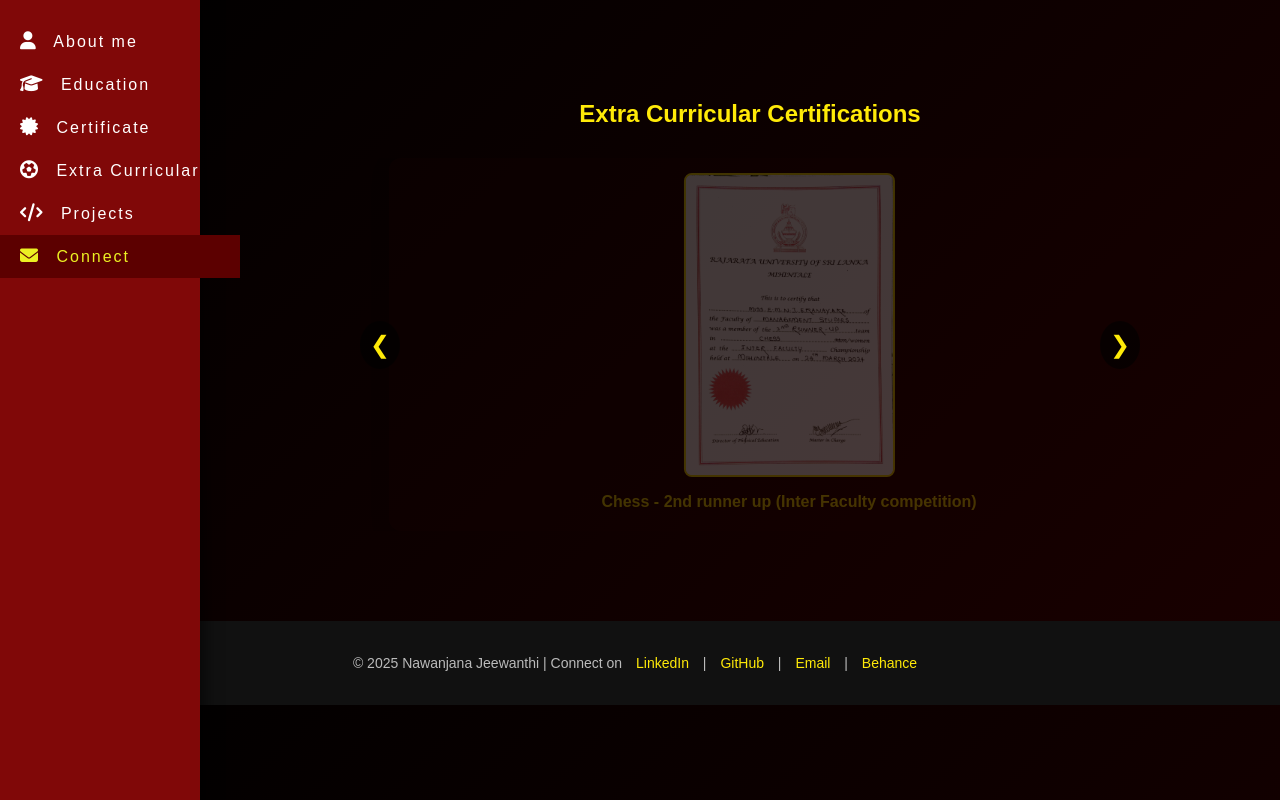
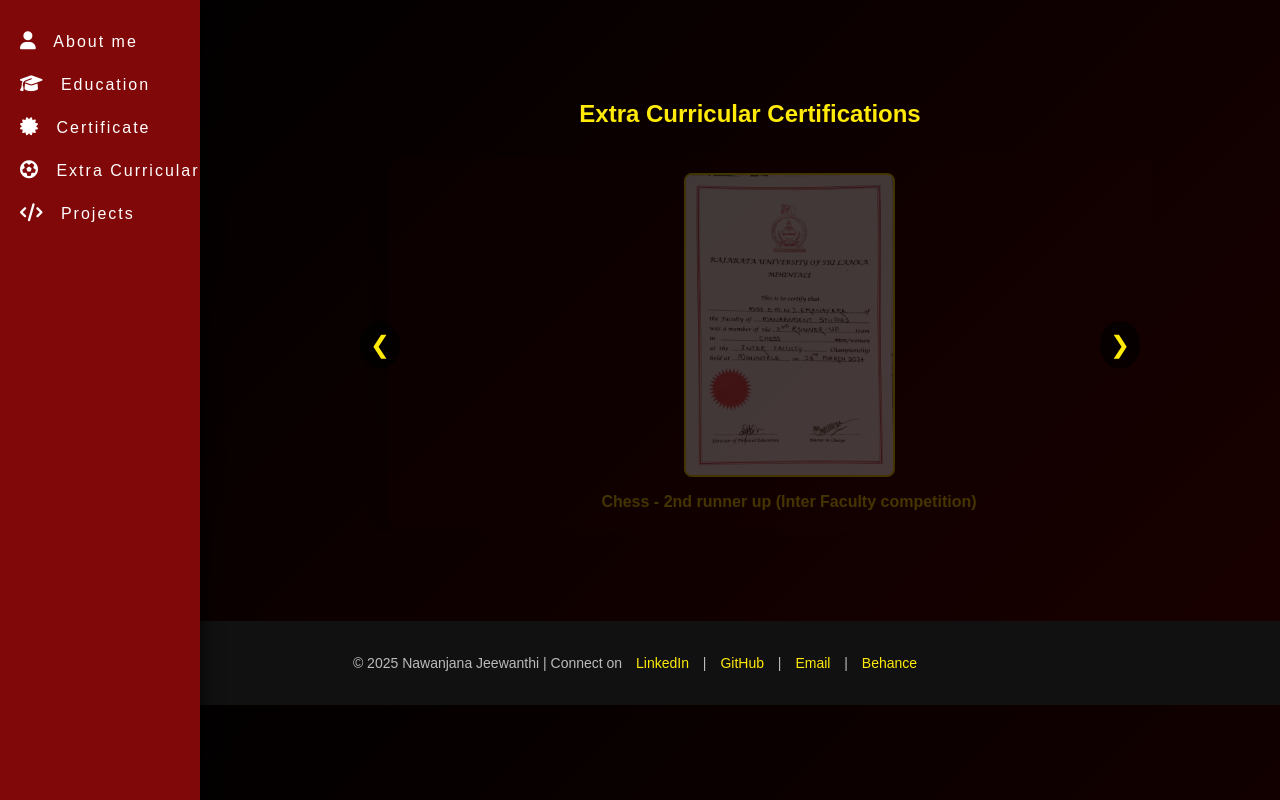
Before and after one commit to nawanjana-90/Nawanjana-CV, a plain HTML site: page Extra Curricular page.html in a window 1280 px wide. Drawn offline with Linux system fonts and the light colour scheme.

Commit message:
Extra Curricular page.html

```diff
--- a/Extra Curricular page.html
+++ b/Extra Curricular page.html
@@ -205,7 +205,6 @@
   <a href="Certifications page.html"><i class="fas fa-certificate"></i> Certificate</a>
   <a href="Extra Curricular page.html"><i class="fas fa-futbol"></i> Extra Curricular</a>
   <a href="Projects.html"><i class="fas fa-code"></i> Projects</a>
- <a href="Connect.html" class="active"><i class="fas fa-envelope"></i> Connect</a>
 
 </nav>
 
```
